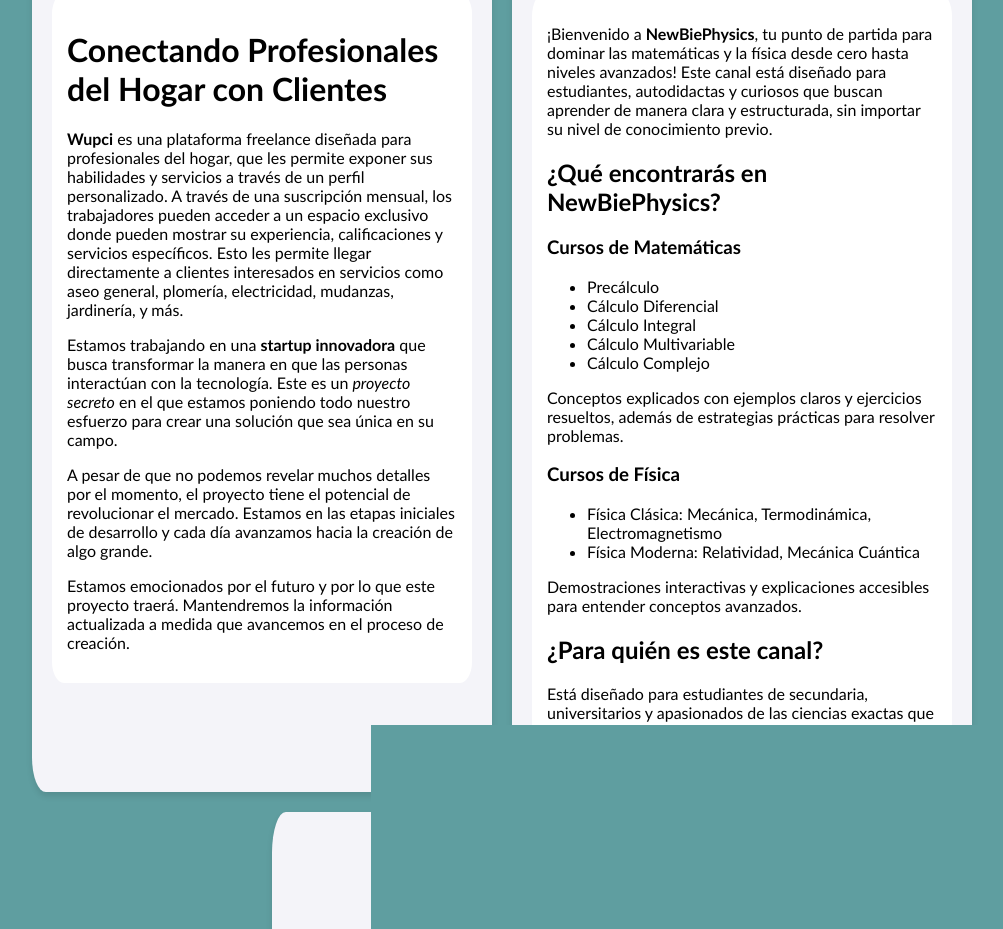
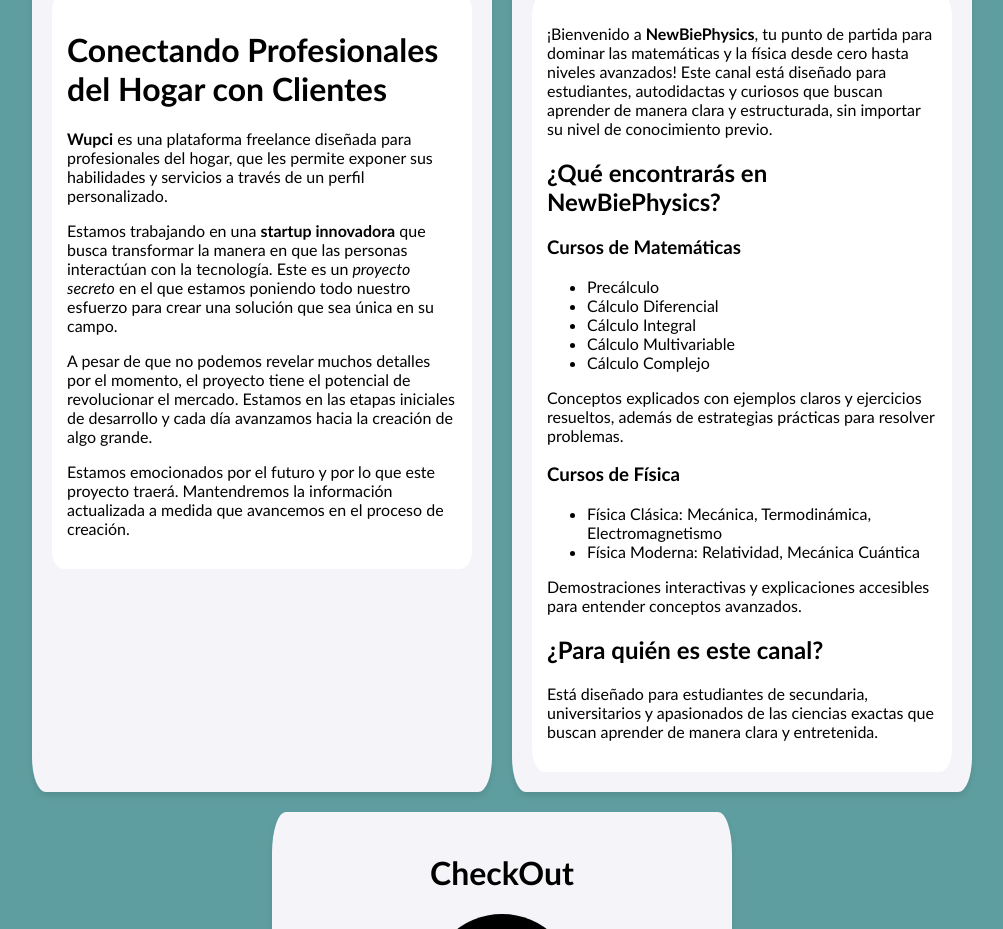
Before and after one commit to MrCounter852/Mrcounter852.github.io, a plain HTML site: page index.html in a window 1280 px wide. Shown: the part 800-1729 px from the top of the page, without its empty margins (138-1141 px from the left). Drawn offline with Linux system fonts and the light colour scheme.

Commit message:
quitar aun más info

```diff
--- a/index.html
+++ b/index.html
@@ -37,7 +37,7 @@
             <div class="content-box">
                 <h1>Conectando Profesionales del Hogar con Clientes</h1>
 
-                <p><strong>Wupci</strong> es una plataforma freelance diseñada para profesionales del hogar, que les permite exponer sus habilidades y servicios a través de un perfil personalizado. A través de una suscripción mensual, los trabajadores pueden acceder a un espacio exclusivo donde pueden mostrar su experiencia, calificaciones y servicios específicos. Esto les permite llegar directamente a clientes interesados en servicios como aseo general, plomería, electricidad, mudanzas, jardinería, y más.</p>
+                <p><strong>Wupci</strong> es una plataforma freelance diseñada para profesionales del hogar, que les permite exponer sus habilidades y servicios a través de un perfil personalizado. </p>
 
                 <p>
                     Estamos trabajando en una <strong>startup innovadora</strong> que busca transformar la manera en que las personas interactúan con la tecnología. Este es un <em>proyecto secreto</em> en el que estamos poniendo todo nuestro esfuerzo para crear una solución que sea única en su campo.
```
